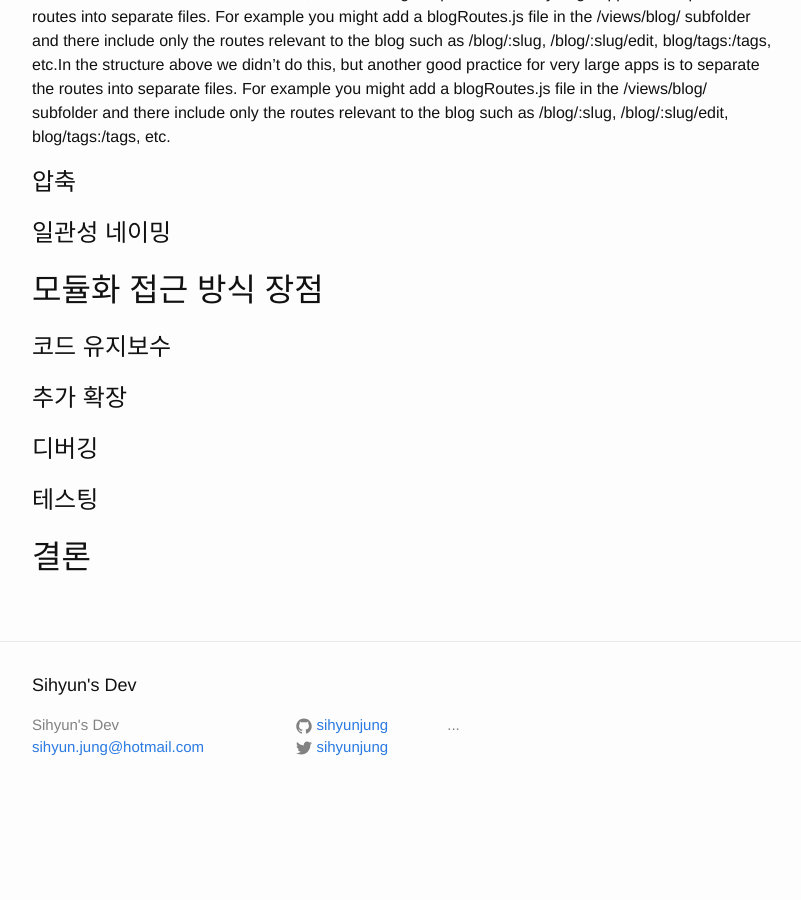
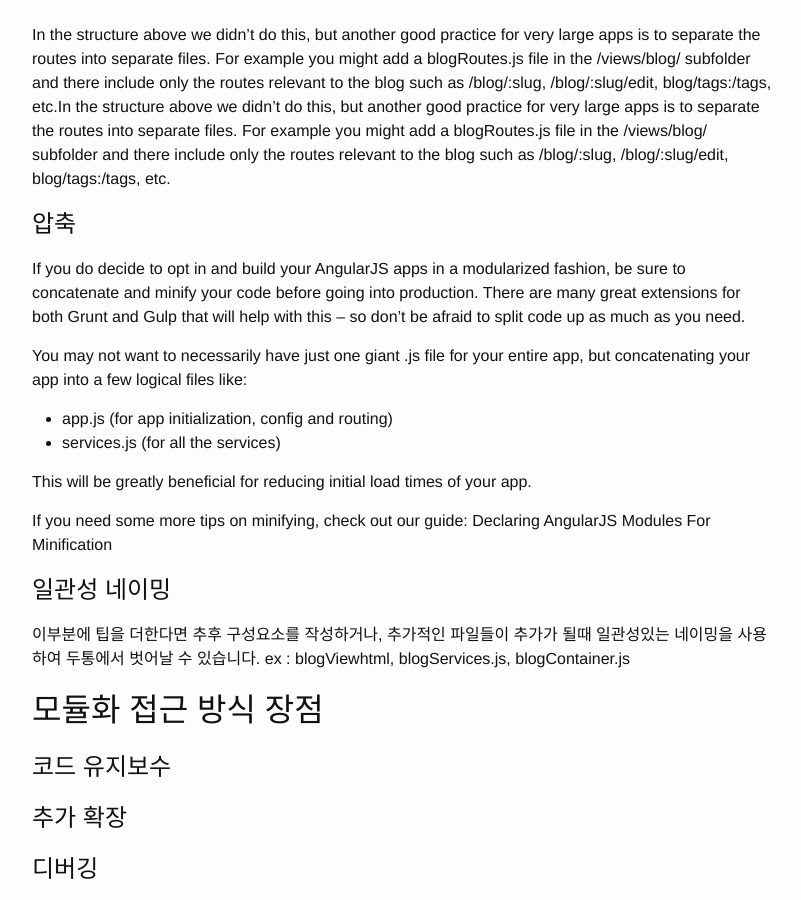
Before and after one commit to sihyunjung/sihyunjung.github.io, a Jekyll site: the page built from _posts/2015-12-04-angularjsDirectoryStructure.markdown, in a window 1280 px wide and 900 px high, scrolled down 3869 px. Shown: the whole window, without its empty margins (238-1039 px from the left). Built offline with Jekyll 4.4.1, drawn with Linux system fonts in a browser that asks for light colours; before the commit the page ends 4688 px from its top, so only the background shows below that; some of the changed text lies outside the part shown.

Commit message:
약간 추가

```diff
--- a/_posts/2015-12-04-angularjsDirectoryStructure.markdown
+++ b/_posts/2015-12-04-angularjsDirectoryStructure.markdown
@@ -1,6 +1,6 @@
 ---
 layout: post
-title:  "AngularJS 폴더 구조 모범 사례"
+title:  "AngularJS 폴더 구조 모범 사례(문서 작성 약 50%)"
 date:   2015-12-03
 categories: javascript, AngularJS
 ---
@@ -128,8 +128,20 @@ A good practice here would be to create a Core subfolder under components, and t
 In the structure above we didn’t do this, but another good practice for very large apps is to separate the routes into separate files. For example you might add a blogRoutes.js file in the /views/blog/ subfolder and there include only the routes relevant to the blog such as /blog/:slug, /blog/:slug/edit, blog/tags:/tags, etc.In the structure above we didn’t do this, but another good practice for very large apps is to separate the routes into separate files. For example you might add a blogRoutes.js file in the /views/blog/ subfolder and there include only the routes relevant to the blog such as /blog/:slug, /blog/:slug/edit, blog/tags:/tags, etc.
 
 #압축
+If you do decide to opt in and build your AngularJS apps in a modularized fashion, be sure to concatenate and minify your code before going into production. There are many great extensions for both Grunt and Gulp that will help with this – so don’t be afraid to split code up as much as you need.
+
+You may not want to necessarily have just one giant .js file for your entire app, but concatenating your app into a few logical files like:
+
+* app.js (for app initialization, config and routing)
+* services.js (for all the services)
+
+This will be greatly beneficial for reducing initial load times of your app.
+
+If you need some more tips on minifying, check out our guide: Declaring AngularJS Modules For Minification
 
 #일관성 네이밍
+이부분에 팁을 더한다면 추후 구성요소를 작성하거나, 추가적인 파일들이 추가가 될때 일관성있는 네이밍을 사용하여 두통에서 벗어날 수 있습니다.
+ex : blogViewhtml, blogServices.js, blogContainer.js
 
 ##모듈화 접근 방식 장점
 
```
